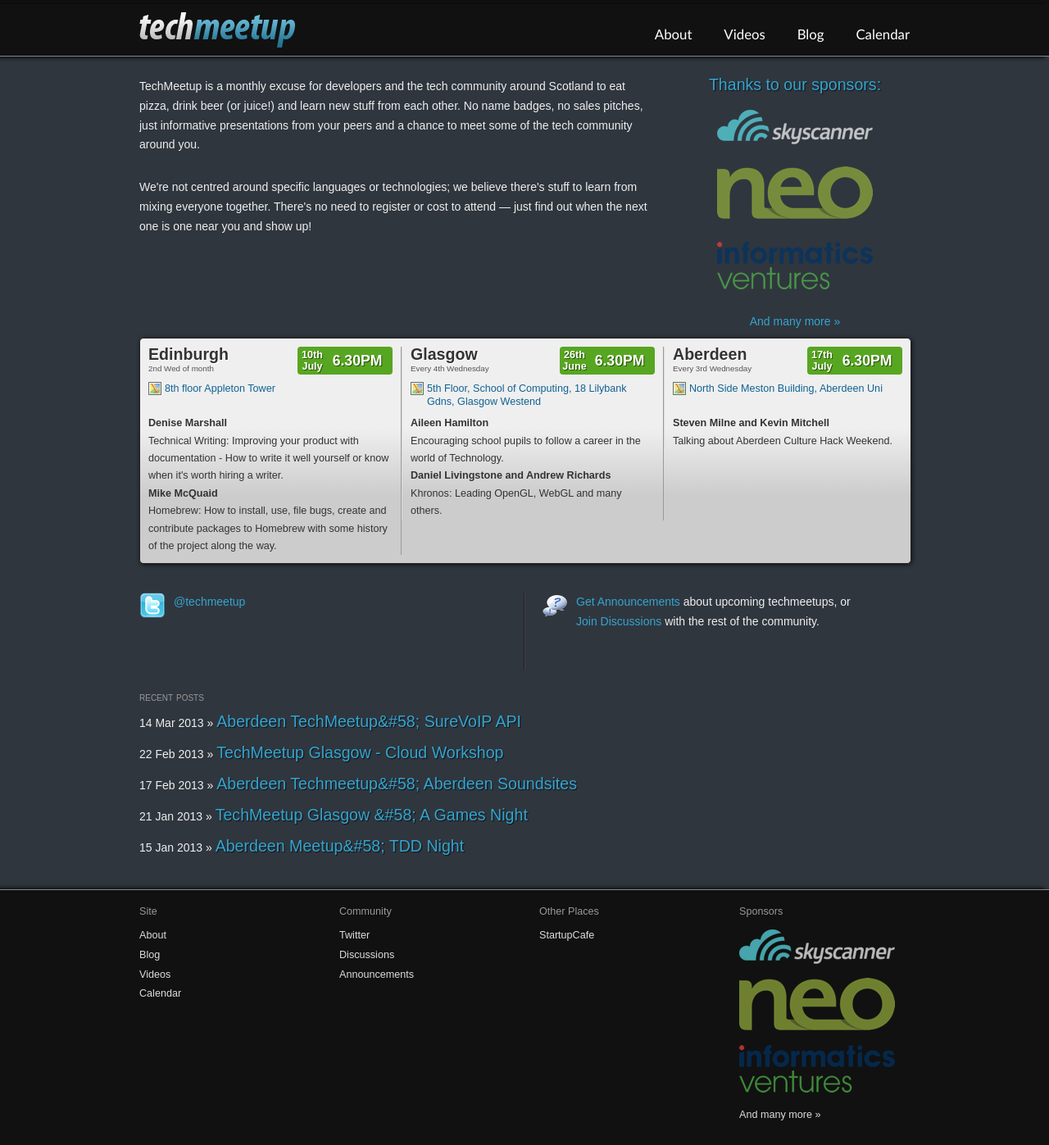
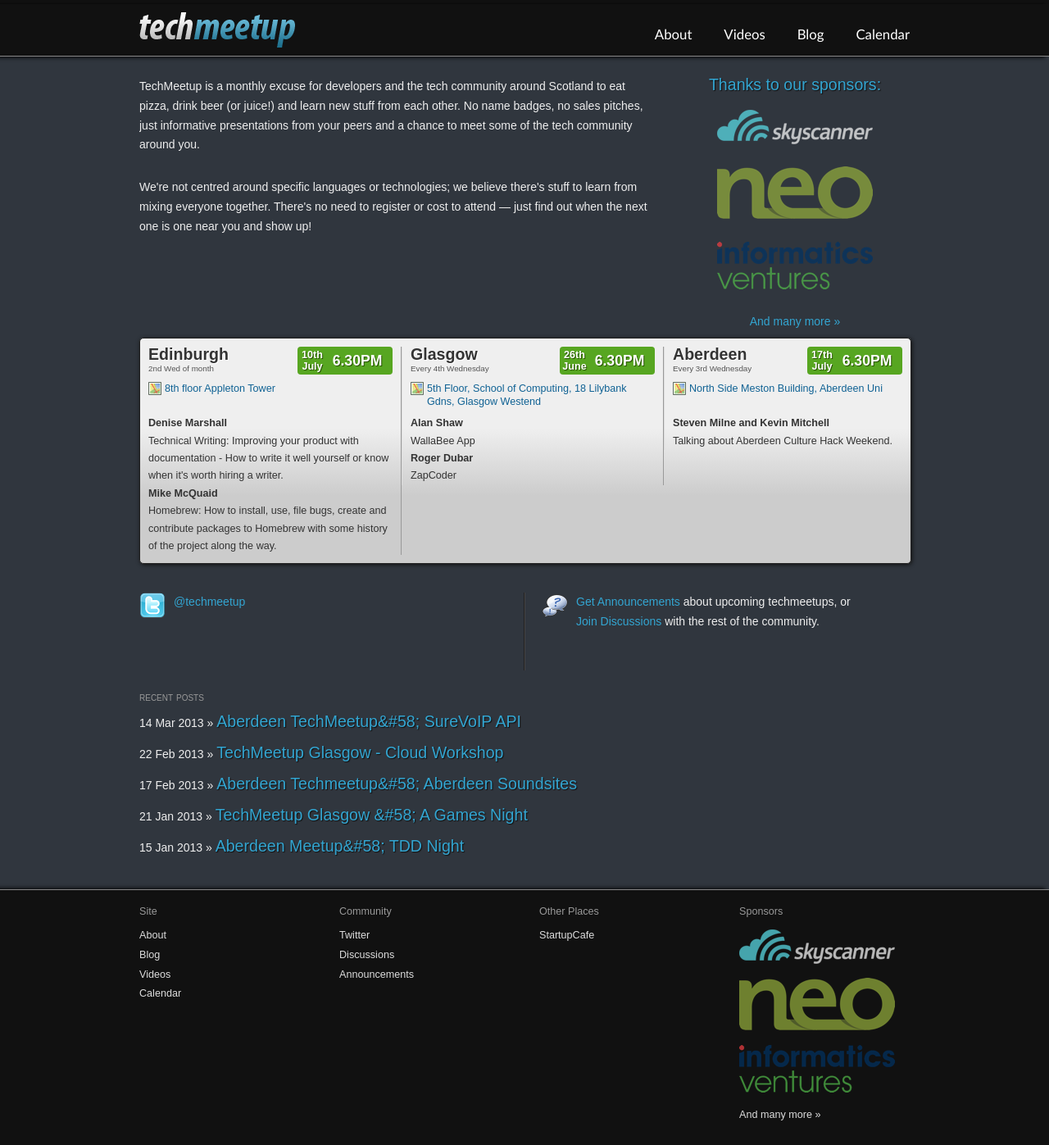
Before and after one commit to techmeetup/techmeetup.co.uk, a Jekyll site: the page built from index.html, in a window 1280 px wide. Shown: the whole page at 82% size. Built offline with Jekyll 4.4.1, drawn with Linux system fonts in a browser that asks for light colours; Markdown is read by kramdown in place of the engine named in the settings.

Commit message:
Glasgow July

```diff
--- a/index.html
+++ b/index.html
@@ -61,12 +61,11 @@
     <span>Every 4th Wednesday</span>
     <p><a href="http://maps.google.com/maps/ms?msid=217161173396650967619.0004accf70991bd913a97&amp;msa=0" class="map">5th Floor, School of Computing, 18 Lilybank Gdns, Glasgow Westend</a></p>
     <p>
-      <strong>Aileen Hamilton</strong> <br />
-      Encouraging school pupils to follow a career in the world of Technology.<br />
+      <strong>Alan Shaw</strong> <br />
+      WallaBee App<br />
 
-      <strong>Daniel Livingstone and Andrew Richards</strong><br />
-      Khronos: Leading OpenGL, WebGL and many others.
-      <br />
+      <strong>Roger Dubar</strong><br />
+      ZapCoder      <br />
 
 
     </p>
```
